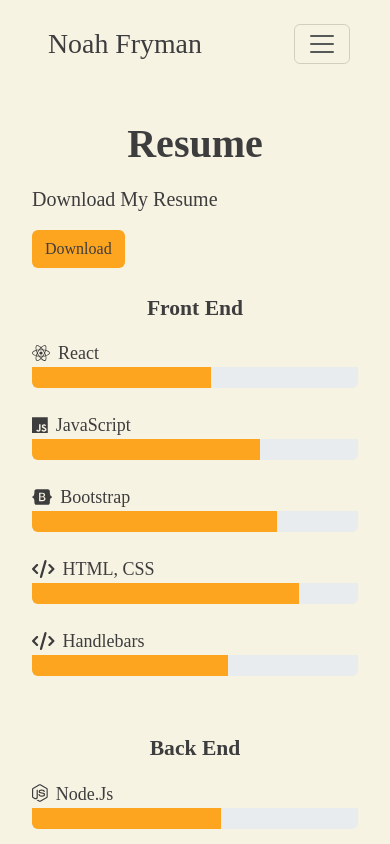
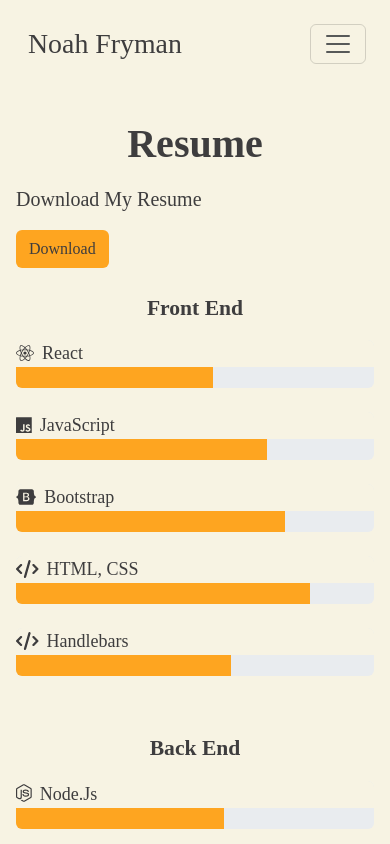
Before and after one commit to noah-10/react-portfolio, a React (Vite) app: page /resume in a window 390 px wide. Shown: the top 844 px of the page. Built offline with nearby package versions, Linux system fonts and the light colour scheme.

Commit message:
Made more usage of space on smaller screens

```diff
--- a/src/css/header.css
+++ b/src/css/header.css
@@ -20,6 +20,6 @@
 
 @media screen and (max-width: 426px){
     .header-name{
-        margin-left: 2em;
+        margin-left: 1em;
     }
 }
--- a/src/css/navbar.css
+++ b/src/css/navbar.css
@@ -43,6 +43,6 @@
 
 @media screen and (max-width: 426px){
     nav.navbar{
-        margin-right: 2em;
+        margin-right: 1em;
     }
 }
--- a/src/css/resume/downloadResume.css
+++ b/src/css/resume/downloadResume.css
@@ -17,3 +17,15 @@
     background-color: var(--Blue);
     color: var(--Cream);
 }
+
+@media screen and (max-width: 769px){
+    .download-container{
+        margin-top: 1em;
+    }
+}
+
+@media screen and (max-width: 426px){
+    .download-container{
+        margin-left: 1em;
+    }
+}
--- a/src/css/resume/progressBar.css
+++ b/src/css/resume/progressBar.css
@@ -61,9 +61,9 @@
 
 @media screen and (max-width: 426px){
     .download-container{
-        margin-left: 2em;
+        margin-left: 1em;
     }
     .skill-container{
-        padding: 0 2em;
+        padding: 0 1em;
     }
 }
```
